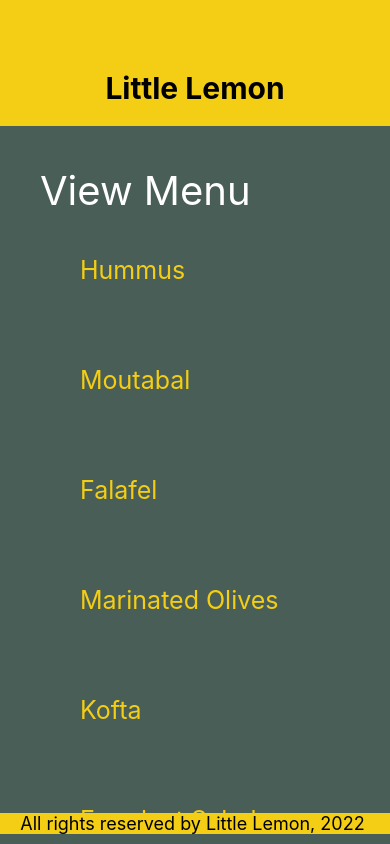
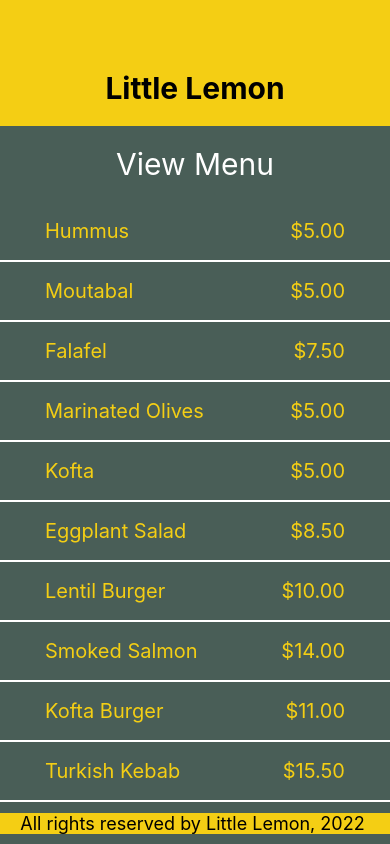
Before and after one commit to Sammy970/Sample-React-Native-App, a React Native app: screen / in a window 390 px wide. Shown: the top 844 px of the page. Built offline with nearby package versions, Linux system fonts and the light colour scheme.

Commit message:
Added more features to FlatList in MenuItems

```diff
--- a/components/MenuItems.js
+++ b/components/MenuItems.js
@@ -5,47 +5,56 @@ const green = '#495E57';
 const yellow = '#F4CE14';
 
 const menuItemsToDisplay = [
-    { name: 'Hummus', id: '1A' },
-    { name: 'Moutabal', id: '2B' },
-    { name: 'Falafel', id: '3C' },
-    { name: 'Marinated Olives', id: '4D' },
-    { name: 'Kofta', id: '5E' },
-    { name: 'Eggplant Salad', id: '6F' },
-    { name: 'Lentil Burger', id: '7G' },
-    { name: 'Smoked Salmon', id: '8H' },
-    { name: 'Kofta Burger', id: '9I' },
-    { name: 'Turkish Kebab', id: '10J' },
-    { name: 'Fries', id: '11K' },
-    { name: 'Buttered Rice', id: '12L' },
-    { name: 'Bread Sticks', id: '13M' },
-    { name: 'Pita Pocket', id: '14N' },
-    { name: 'Lentil Soup', id: '15O' },
-    { name: 'Greek Salad', id: '16Q' },
-    { name: 'Rice Pilaf', id: '17R' },
-    { name: 'Baklava', id: '18S' },
-    { name: 'Tartufo', id: '19T' },
-    { name: 'Tartufo', id: '20U' },
-    { name: 'Tiramisu', id: '21V' },
-    { name: 'Panna Cotta', id: '22W' },
+    { name: 'Hummus', price: '$5.00', id: '1A' },
+    { name: 'Moutabal', price: '$5.00', id: '2B' },
+    { name: 'Falafel', price: '$7.50', id: '3C' },
+    { name: 'Marinated Olives', price: '$5.00', id: '4D' },
+    { name: 'Kofta', price: '$5.00', id: '5E' },
+    { name: 'Eggplant Salad', price: '$8.50', id: '6F' },
+    { name: 'Lentil Burger', price: '$10.00', id: '7G' },
+    { name: 'Smoked Salmon', price: '$14.00', id: '8H' },
+    { name: 'Kofta Burger', price: '$11.00', id: '9I' },
+    { name: 'Turkish Kebab', price: '$15.50', id: '10J' },
+    { name: 'Fries', price: '$3.00', id: '11K' },
+    { name: 'Buttered Rice', price: '$3.00', id: '12L' },
+    { name: 'Bread Sticks', price: '$3.00', id: '13M' },
+    { name: 'Pita Pocket', price: '$3.00', id: '14N' },
+    { name: 'Lentil Soup', price: '$3.75', id: '15O' },
+    { name: 'Greek Salad', price: '$6.00', id: '16Q' },
+    { name: 'Rice Pilaf', price: '$4.00', id: '17R' },
+    { name: 'Baklava', price: '$3.00', id: '18S' },
+    { name: 'Tartufo', price: '$3.00', id: '19T' },
+    { name: 'Tiramisu', price: '$5.00', id: '20U' },
+    { name: 'Panna Cotta', price: '$5.00', id: '21V' },
 ];
 
-const Item = ({ name }) => (
+const Seperator = () => <View style={menuStyles.seperator} />
+
+const Header = () => <Text style={menuStyles.headerText}>View Menu</Text>
+
+const Footer = () => <Text style={menuStyles.headerText}>--  End  --</Text>
+
+const Item = ({ name, price }) => (
     <View style={menuStyles.innerContainer}>
         <Text style={menuStyles.itemText}>{name}</Text>
+        <Text style={menuStyles.itemText}>{price}</Text>
     </View>
 )
 
 const MenuItems = () => {
-    const renderItem = ({ item }) => <Item name={item.name} />;
+    const renderItem = ({ item }) => <Item name={item.name} price={item.price} />;
 
     return (
 
-        <View style={menuStyles.innerContainer}>
-            <Text style={menuStyles.headerText}>View Menu</Text>
+        <View style={menuStyles.container}>
             <FlatList
                 data={menuItemsToDisplay}
                 keyExtractor={(item) => item.id}
-                renderItem={renderItem}></FlatList>
+                renderItem={renderItem}
+                ItemSeparatorComponent={Seperator}
+                ListHeaderComponent={Header}
+                ListFooterComponent={Footer}
+            />
         </View>
 
     );
@@ -56,17 +65,27 @@ const menuStyles = StyleSheet.create({
         flex: 1
     },
     innerContainer: {
-        padding: 40,
+        paddingHorizontal: 45,
+        paddingVertical: 17,
+        flexDirection: 'row',
+        justifyContent: 'space-between',
         backgroundColor: green
+        // paddingLeft: 35,
     },
     headerText: {
-        fontSize: 40,
+        paddingVertical: 20,
+        fontSize: 30,
         flexWrap: 'wrap',
-        color: 'white'
+        color: 'white',
+        textAlign: 'center'
     },
     itemText: {
         color: yellow,
-        fontSize: 25
+        fontSize: 20
+    },
+    seperator: {
+        borderBottomWidth: 2,
+        borderColor: 'white'
     }
 })
 
```
